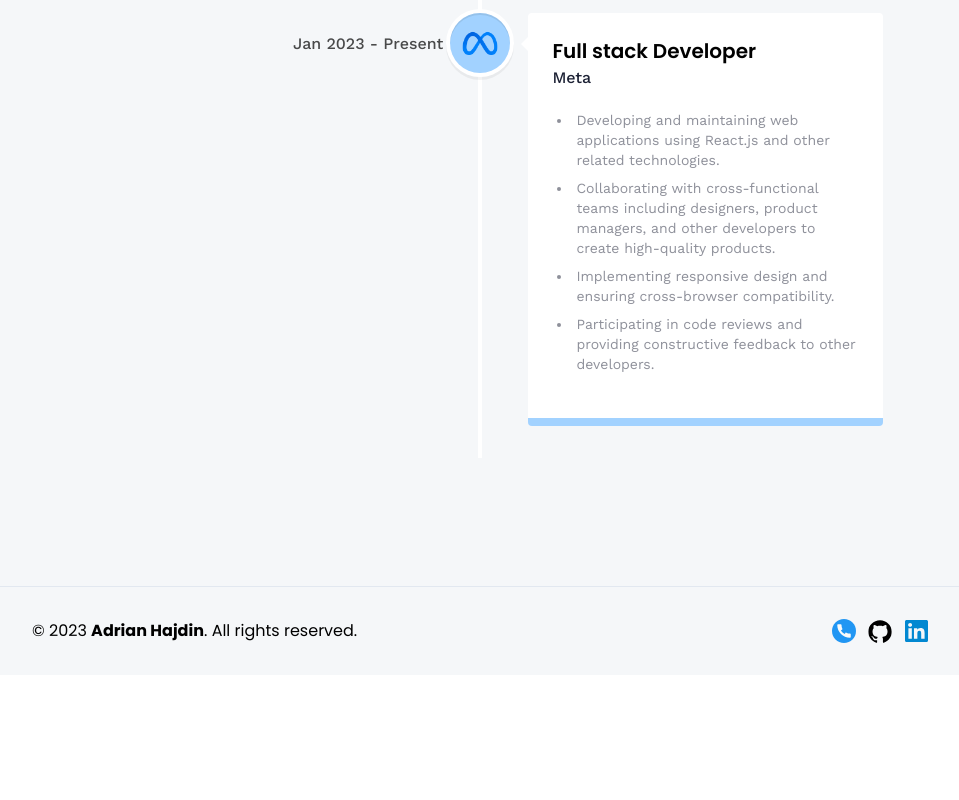
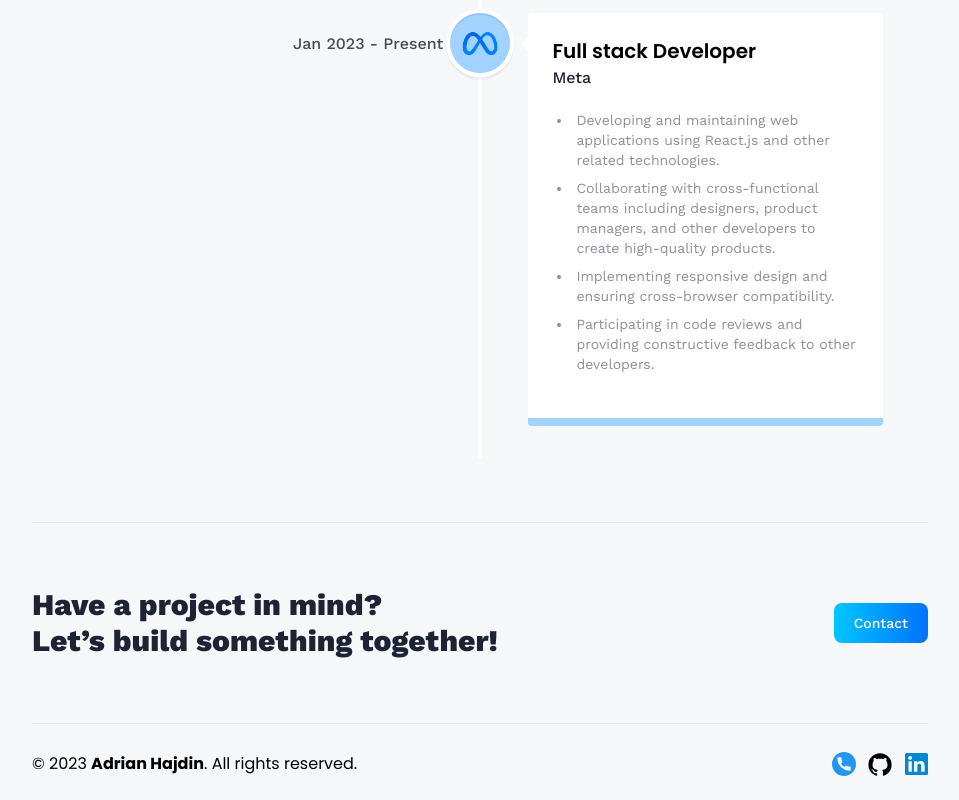
Before and after one commit to NightFury520/3d_portfolio, a React (Vite) app: page /about in a window 1280 px wide. Shown: the part 3466-4266 px from the top of the page, without its empty margins (160-1119 px from the left). Before the commit the page ends 4141 px from the top, so only its background shows below. Built offline with nearby package versions, Linux system fonts and the light colour scheme; no server answers.

Commit message:
feat: CTA section

```diff
--- /dev/null
+++ b/src/components/CTA.jsx
@@ -0,0 +1,17 @@
+import { Link } from "react-router-dom";
+
+const CTA = () => {
+  return (
+    <section className='cta'>
+      <p className='cta-text'>
+        Have a project in mind? <br className='sm:block hidden' />
+        Let’s build something together!
+      </p>
+      <Link to='/contact' className='btn'>
+        Contact
+      </Link>
+    </section>
+  );
+};
+
+export default CTA;
--- a/src/components/Footer.jsx
+++ b/src/components/Footer.jsx
@@ -5,9 +5,13 @@ import { socialLinks } from "../constants";
 const Footer = () => {
   return (
     <footer className='footer font-poppins'>
+      <hr className='border-slate-200' />
+
+      <div className='footer-container'>
         <p>
           © 2023 <strong>Adrian Hajdin</strong>. All rights reserved.
         </p>
+
         <div className='flex gap-3 justify-center items-center'>
           {socialLinks.map((link) => (
             <Link key={link.name} to={link.link} target='_blank'>
@@ -19,6 +23,7 @@ const Footer = () => {
             </Link>
           ))}
         </div>
+      </div>
     </footer>
   );
 };
--- a/src/components/HomeInfo.jsx
+++ b/src/components/HomeInfo.jsx
@@ -1,4 +1,5 @@
 import { Link } from "react-router-dom";
+
 import { arrow } from "../assets/icons";
 
 const HomeInfo = ({ currentStage }) => {
--- a/src/components/index.js
+++ b/src/components/index.js
@@ -1,3 +1,4 @@
+import CTA from "./CTA";
 import Alert from "./Alert";
 import Loader from "./Loader";
 import Navbar from "./Navbar";
@@ -5,6 +6,7 @@ import Footer from "./Footer";
 import HomeInfo from "./HomeInfo";
 
 export {
+    CTA,
     Alert,
     Loader,
     Navbar,
--- a/src/index.css
+++ b/src/index.css
@@ -55,7 +55,11 @@ body:has(.card[data-color="green"]:hover) {
   }
 
   .footer {
-    @apply max-w-5xl mx-auto flex flex-wrap gap-7 items-center py-8 border-t border-slate-200 justify-between sm:px-16 px-8;
+    @apply max-w-5xl mx-auto sm:px-16 pb-6 px-8 flex flex-col gap-7;
+  }
+
+  .footer-container {
+    @apply flex flex-wrap gap-7 items-center justify-between;
   }
 
   .info-box {
@@ -64,6 +68,14 @@ body:has(.card[data-color="green"]:hover) {
 
   .neo-btn {
     @apply py-3 px-6 rounded-lg text-blue-500 text-center font-semibold w-1/2 -bottom-5 absolute mx-auto right-0 left-0 flex justify-center items-center gap-3;
+  }
+
+  .cta {
+    @apply w-full flex items-center md:flex-row flex-col sm:mt-16 mt-8 gap-7;
+  }
+
+  .cta-text {
+    @apply text-black-500 font-extrabold flex-1 text-3xl max-md:text-center;
   }
 }
 
--- a/src/pages/About.jsx
+++ b/src/pages/About.jsx
@@ -7,6 +7,7 @@ import { hero } from "../assets/images";
 import { experiences, skills } from "../constants";
 
 import "react-vertical-timeline-component/style.min.css";
+import { CTA } from "../components";
 
 const About = () => {
   return (
@@ -127,6 +128,10 @@ const About = () => {
           </VerticalTimeline>
         </div>
       </div>
+
+      <hr className='border-slate-200' />
+
+      <CTA />
     </section>
   );
 };
--- a/src/pages/Projects.jsx
+++ b/src/pages/Projects.jsx
@@ -2,6 +2,7 @@ import { Link } from "react-router-dom";
 
 import { projects } from "../constants";
 import { arrow } from "../assets/icons";
+import { CTA } from "../components";
 
 const Projects = () => {
   return (
@@ -22,7 +23,7 @@ const Projects = () => {
         Your collaboration is highly valued!
       </p>
 
-      <div className='flex flex-wrap mt-20 gap-16'>
+      <div className='flex flex-wrap my-20 gap-16'>
         {projects.map((project) => (
           <div className='lg:w-[400px] w-full' key={project.name}>
             <div className='block-container w-12 h-12'>
@@ -58,6 +59,10 @@ const Projects = () => {
           </div>
         ))}
       </div>
+
+      <hr className='border-slate-200' />
+
+      <CTA />
     </section>
   );
 };
```
Lines whose indentation alone changed are shown as unchanged.
